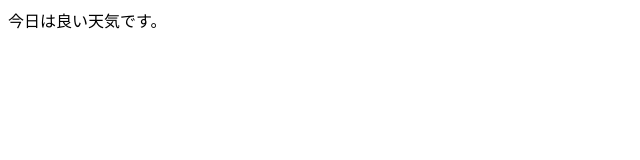
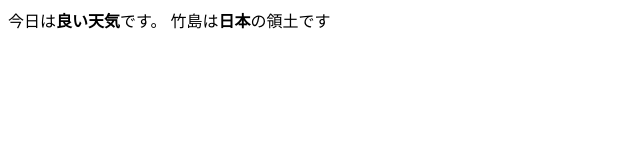
Before and after one commit to 251205174-sys/20260427-git-workshop, a plain HTML site: page index.html in a window 1280 px wide. Shown: the whole page, without its empty margins (0-640 px from the left). Drawn offline with Linux system fonts and the light colour scheme.

Commit message:
Update index.html

```diff
--- a/index.html
+++ b/index.html
@@ -5,6 +5,7 @@
     <title>タイトル</title>
   </head>
   <body>
-    今日は良い天気です。
+    今日は<strong>良い天気</strong>です。
+    竹島は<strong style="coloer:red">日本</strong>の領土です
   </body>
 </html>
```
